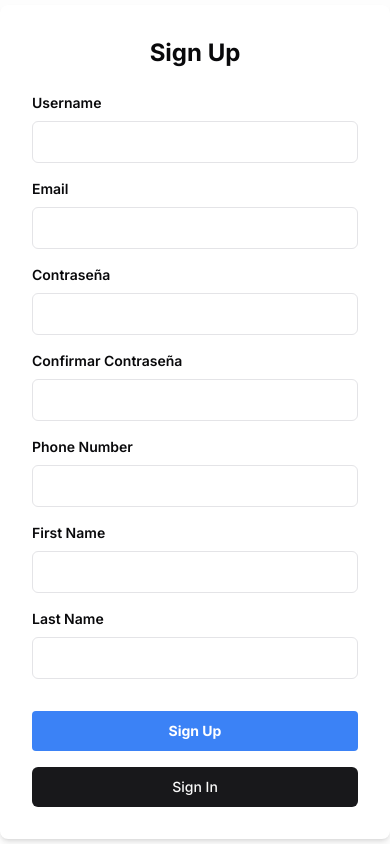
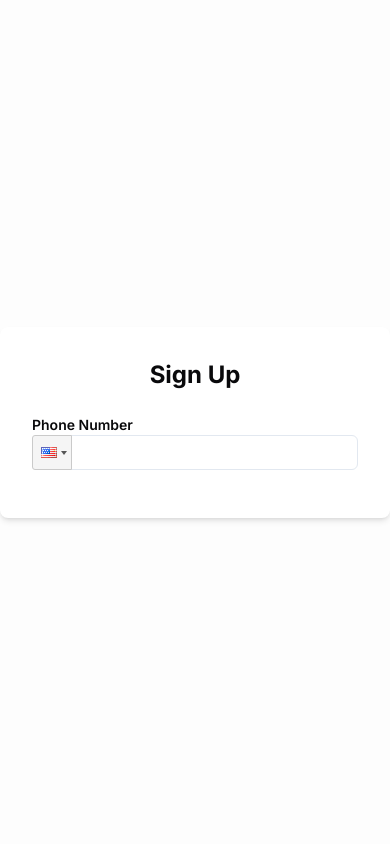
Before and after one commit to discoenmarte/innovatexF, a Next.js app: page /signup in a window 390 px wide. Built offline with nearby package versions, Linux system fonts and the light colour scheme.

Commit message:
Feat phone number with flags in register

```diff
--- a/app/signup/page.tsx
+++ b/app/signup/page.tsx
@@ -1,9 +1,9 @@
-'use client'
-
 import { useState, useEffect } from 'react';
 import { useRouter } from 'next/navigation';
 import axios from 'axios';
 import { Button } from '../../components/ui/button';
+import 'react-phone-input-2/lib/style.css';
+import PhoneInput from 'react-phone-input-2';
 
 export default function Signup() {
   const router = useRouter();
@@ -32,36 +32,11 @@ export default function Signup() {
   const validateForm = () => {
     const newErrors: { [key: string]: string } = {};
 
-    // Validate username
-    const usernamePattern = /^[a-zA-Z0-9_]+$/;
-    if (!usernamePattern.test(username)) {
-      newErrors.username = 'Username should only contain letters, numbers, and underscores, and no spaces';
-    }
+    // Validación de username, email, password, etc. (mantén el código que ya tienes)
 
-    // Validate email
-    const emailPattern = /^[^\s@]+@[^\s@]+\.[^\s@]+$/;
-    if (!emailPattern.test(email)) {
-      newErrors.email = 'Invalid email address';
-    }
-
-    // Validate password
-    if (password.length < 8) {
-      newErrors.password = 'Password must be at least 8 characters long';
-    } else if (!/[A-Z]/.test(password) || !/[a-z]/.test(password) || !/[0-9]/.test(password) || !/[^A-Za-z0-9]/.test(password)) {
-      newErrors.password = 'Password must contain uppercase, lowercase, number, and special character';
-    }
-
-    // Validate phone number (simple example)
+    // Validar número de teléfono
     if (phoneNumber && !/^\+?[1-9]\d{1,14}$/.test(phoneNumber)) {
       newErrors.phoneNumber = 'Invalid phone number';
-    }
-
-    // Validate first and last names
-    if (!firstName.trim()) {
-      newErrors.firstName = 'First Name is required';
-    }
-    if (!lastName.trim()) {
-      newErrors.lastName = 'Last Name is required';
     }
 
     setErrors(newErrors);
@@ -90,7 +65,7 @@ export default function Signup() {
         username,
         email,
         password,
-        phone_number: phoneNumber,
+        phone_number: phoneNumber, // Aquí el número ya incluirá el indicativo
         first_name: firstName,
         last_name: lastName,
       });
@@ -101,28 +76,7 @@ export default function Signup() {
         setError('Unexpected response status: ' + response.status);
       }
     } catch (error) {
-      if (axios.isAxiosError(error) && error.response?.status === 400) {
-        const responseData = error.response.data;
-        let message = '';
-        if (responseData.message.username) {
-          message += 'El nombre de usuario ya existe. ';
-        }
-        if (responseData.message.email) {
-          message += 'El correo electrónico ya está registrado. ';
-        }
-        if (responseData.message.phone_number) {
-          message += 'El número de teléfono ya está en uso. ';
-        }
-
-        setPopupMessage(message.trim() || 'Ha ocurrido un error al registrar el usuario.');
-        setShowPopup(true);
-      } else if (error instanceof Error) {
-        setPopupMessage(error.message);
-        setShowPopup(true);
-      } else {
-        setPopupMessage('Ha ocurrido un error desconocido');
-        setShowPopup(true);
-      }
+      // Manejando los errores (mantén el código que ya tienes)
     } finally {
       setIsLoading(false);
     }
@@ -147,103 +101,18 @@ export default function Signup() {
       <div className="w-full max-w-md m-auto bg-white rounded-lg shadow-md p-8 relative">
         <h1 className="text-2xl font-bold text-center">Sign Up</h1>
         <form onSubmit={handleSignUp} className="mt-6">
-          <div className="mb-4">
-            <label htmlFor="username" className="block text-sm font-semibold">Username</label>
-            <input
-              type="text"
-              id="username"
-              name="username"
-              className="w-full px-4 py-2 mt-2 border rounded-md focus:outline-none focus:ring"
-              value={username}
-              onChange={(e) => setUsername(e.target.value)}
-              required
-            />
-            {errors.username && <p className="text-red-500 text-sm">{errors.username}</p>}
-          </div>
-          <div className="mb-4">
-            <label htmlFor="email" className="block text-sm font-semibold">Email</label>
-            <input
-              type="email"
-              id="email"
-              name="email"
-              className="w-full px-4 py-2 mt-2 border rounded-md focus:outline-none focus:ring"
-              value={email}
-              onChange={(e) => setEmail(e.target.value)}
-              required
-            />
-            {errors.email && <p className="text-red-500 text-sm">{errors.email}</p>}
-          </div>
-          <div className="mb-4">
-            <label htmlFor="password" className="block text-sm font-semibold">Contraseña</label>
-            <input
-              type="password"
-              id="password"
-              name="password"
-              className="w-full px-4 py-2 mt-2 border rounded-md focus:outline-none focus:ring"
-              value={password}
-              onChange={(e) => setPassword(e.target.value)}
-              required
-            />
-            {errors.password && <p className="text-red-500 text-sm">{errors.password}</p>}
-          </div>
-          <div className="mb-4">
-            <label htmlFor="confirmPassword" className="block text-sm font-semibold">Confirmar Contraseña</label>
-            <input
-              type="password"
-              id="confirmPassword"
-              name="confirmPassword"
-              className="w-full px-4 py-2 mt-2 border rounded-md focus:outline-none focus:ring"
-              value={confirmPassword}
-              onChange={(e) => setConfirmPassword(e.target.value)}
-              required
-            />
-            {password !== confirmPassword && <p className="text-red-500 text-sm">Las contraseñas no coinciden</p>}
-          </div>
+          {/* Otros campos de registro */}
           <div className="mb-4">
             <label htmlFor="phoneNumber" className="block text-sm font-semibold">Phone Number</label>
-            <input
-              type="text"
-              id="phoneNumber"
-              name="phoneNumber"
-              className="w-full px-4 py-2 mt-2 border rounded-md focus:outline-none focus:ring"
+            <PhoneInput
+              country={'us'}
               value={phoneNumber}
-              onChange={(e) => setPhoneNumber(e.target.value)}
+              onChange={(phone) => setPhoneNumber(phone)}
+              inputStyle={{ width: '100%', padding: '0.5rem', borderRadius: '0.375rem', border: '1px solid #e2e8f0' }}
             />
             {errors.phoneNumber && <p className="text-red-500 text-sm">{errors.phoneNumber}</p>}
           </div>
-          <div className="mb-4">
-            <label htmlFor="firstName" className="block text-sm font-semibold">First Name</label>
-            <input
-              type="text"
-              id="firstName"
-              name="firstName"
-              className="w-full px-4 py-2 mt-2 border rounded-md focus:outline-none focus:ring"
-              value={firstName}
-              onChange={(e) => setFirstName(e.target.value)}
-              required
-            />
-            {errors.firstName && <p className="text-red-500 text-sm">{errors.firstName}</p>}
-          </div>
-          <div className="mb-4">
-            <label htmlFor="lastName" className="block text-sm font-semibold">Last Name</label>
-            <input
-              type="text"
-              id="lastName"
-              name="lastName"
-              className="w-full px-4 py-2 mt-2 border rounded-md focus:outline-none focus:ring"
-              value={lastName}
-              onChange={(e) => setLastName(e.target.value)}
-              required
-            />
-            {errors.lastName && <p className="text-red-500 text-sm">{errors.lastName}</p>}
-          </div>
-          {error && <p className="text-red-500 text-sm">{error}</p>}
-          <Button type="submit" className="w-full text-center mt-4 bg-blue-500 hover:bg-blue-700 text-white font-bold py-2 px-4 rounded" disabled={isLoading}>
-            {isLoading ? 'Signing Up...' : 'Sign Up'}
-          </Button>
-          <Button onClick={() => router.push('/api/auth/signin?callbackUrl=%2Fadmin')} className="w-full text-center mt-4">
-            Sign In
-          </Button>
+          {/* Botones de envío */}
         </form>
       </div>
     </>
--- a/package.json
+++ b/package.json
@@ -47,6 +47,7 @@
     "react-day-picker": "^8.10.1",
     "react-dom": "^18.3.1",
     "react-number-format": "^5.3.4",
+    "react-phone-input-2": "^2.15.1",
     "react-resizable-panels": "^2.0.16",
     "tailwind-merge": "^2.2.2",
     "tailwindcss-animate": "^1.0.7",
```
Also changed, not shown: 1 other file (tests, documents, lock files or other folders).
